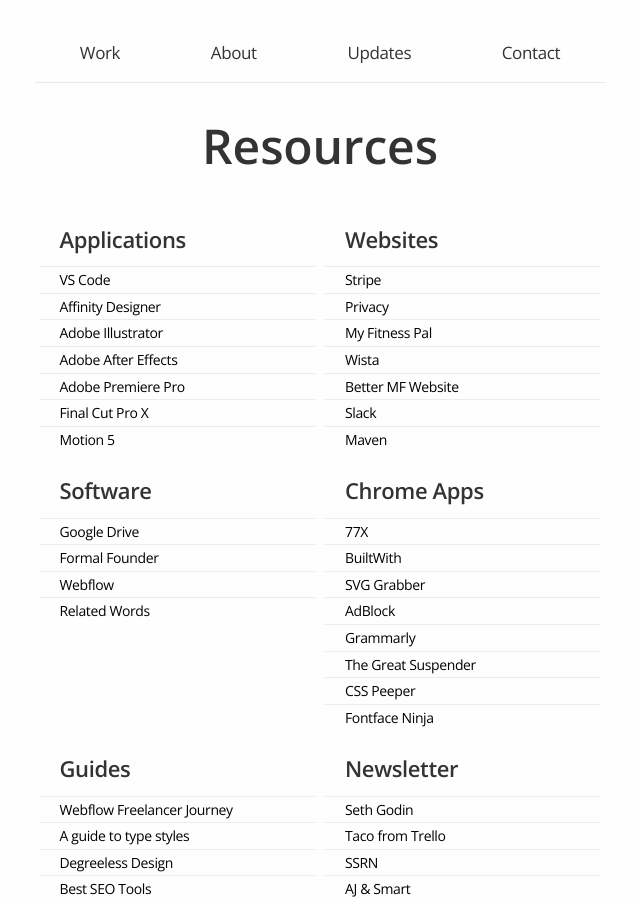
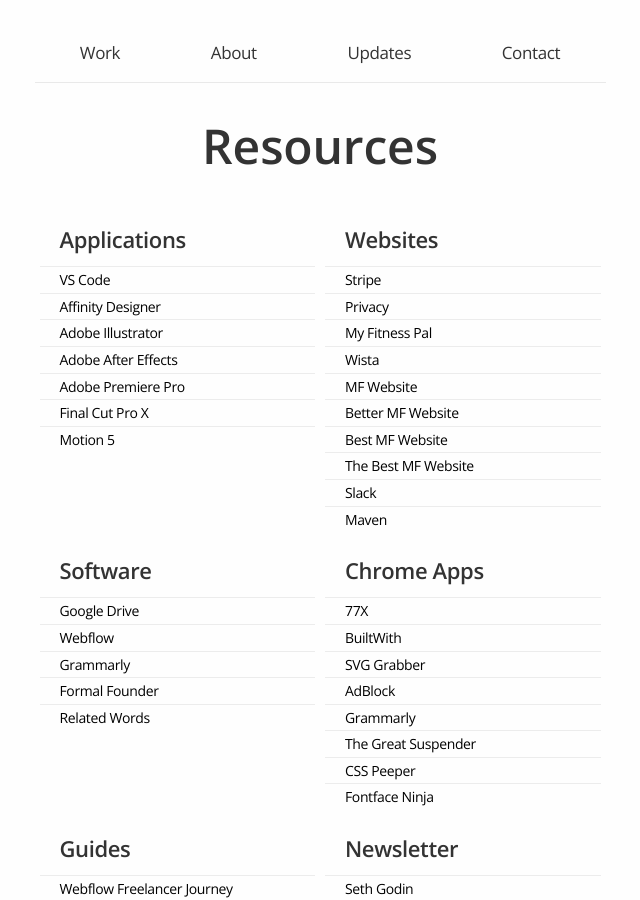
Before and after one commit to LukasMurdock/LukasMurdock.github.io, a Jekyll site: the page built from resources.html, in a window 1280 px wide and 900 px high. Shown: the whole window, without its empty margins (320-960 px from the left). Built offline with Jekyll 4.4.1, drawn with Linux system fonts in a browser that asks for light colours; nearby versions of some CDN libraries.

Commit message:
Update dataR.yaml

```diff
--- a/_data/dataR.yaml
+++ b/_data/dataR.yaml
@@ -66,8 +66,23 @@
   Comment: ""
   Category: Website
 
+- Title: MF Website
+  Link: http://motherfuckingwebsite.com/
+  Comment: ""
+  Category: Website
+
 - Title: Better MF Website
-  Link: http://bettermotherfuckingWebsite.com/
+  Link: http://bettermotherfuckingwebsite.com/
+  Comment: ""
+  Category: Website
+
+- Title: Best MF Website
+  Link: https://bestmotherfucking.website/
+  Comment: ""
+  Category: Website
+
+- Title: The Best MF Website
+  Link: https://thebestmotherfucking.website/
   Comment: ""
   Category: Website
 
@@ -87,13 +102,18 @@
   Comment: ""
   Category: Software
 
-- Title: Formal Founder
-  Link: https://www.formalfounder.com/
+- Title: Webflow
+  Link: https://webflow.com/
   Comment: ""
   Category: Software
 
-- Title: Webflow
-  Link: https://webflow.com/
+- Title: Grammarly
+  Link: https://www.grammarly.com/
+  Comment: ""
+  Category: Software
+
+- Title: Formal Founder
+  Link: https://www.formalfounder.com/
   Comment: ""
   Category: Software
 
```
